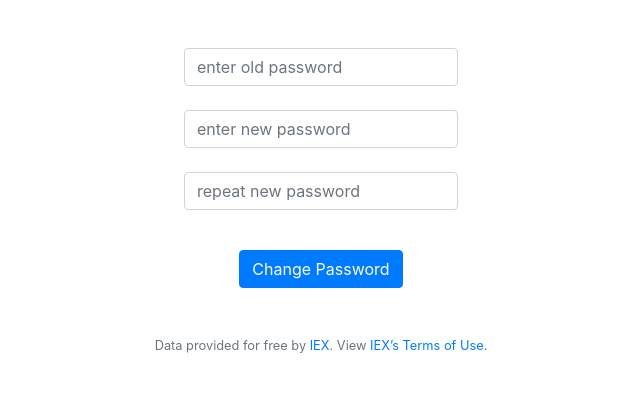
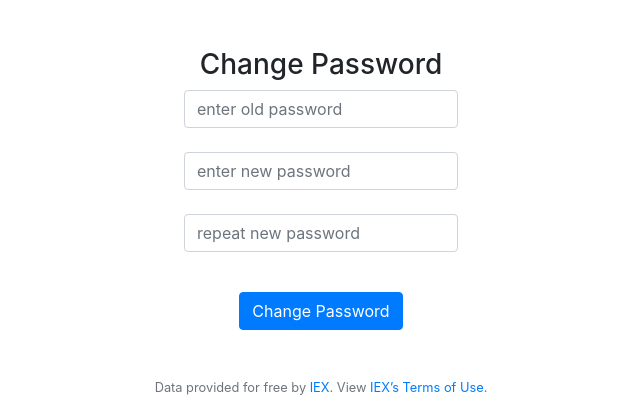
Before and after one commit to aminedachir/Finnace.solutions, a Flask app: page /setting in a window 1280 px wide. Shown: the part 76-496 px from the top of the page, without its empty margins (319-959 px from the left). Run offline with Flask 2, Linux system fonts and the light colour scheme; a user stored in the database is signed in; some libraries are stand-ins or nearby versions.

Commit message:
add text

```diff
--- a/templates/setting.html
+++ b/templates/setting.html
@@ -5,6 +5,7 @@
 {% endblock %}
 
 {% block main %}
+    <h3>Change Password</h3>
     <form action="/setting" method = 'POST'>
         <div class="form-group">
             <input class="form-control" type="password" name="password" placeholder="enter old password"><br><br>
```
